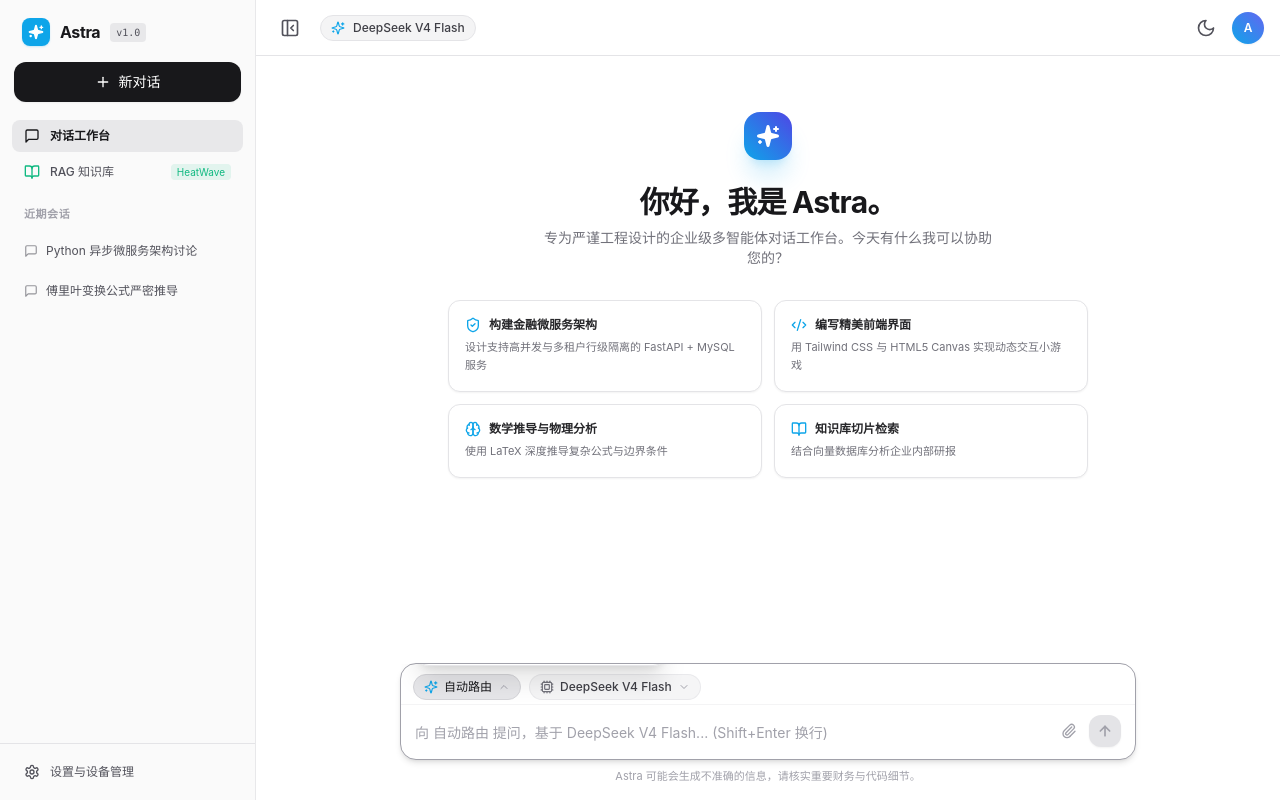
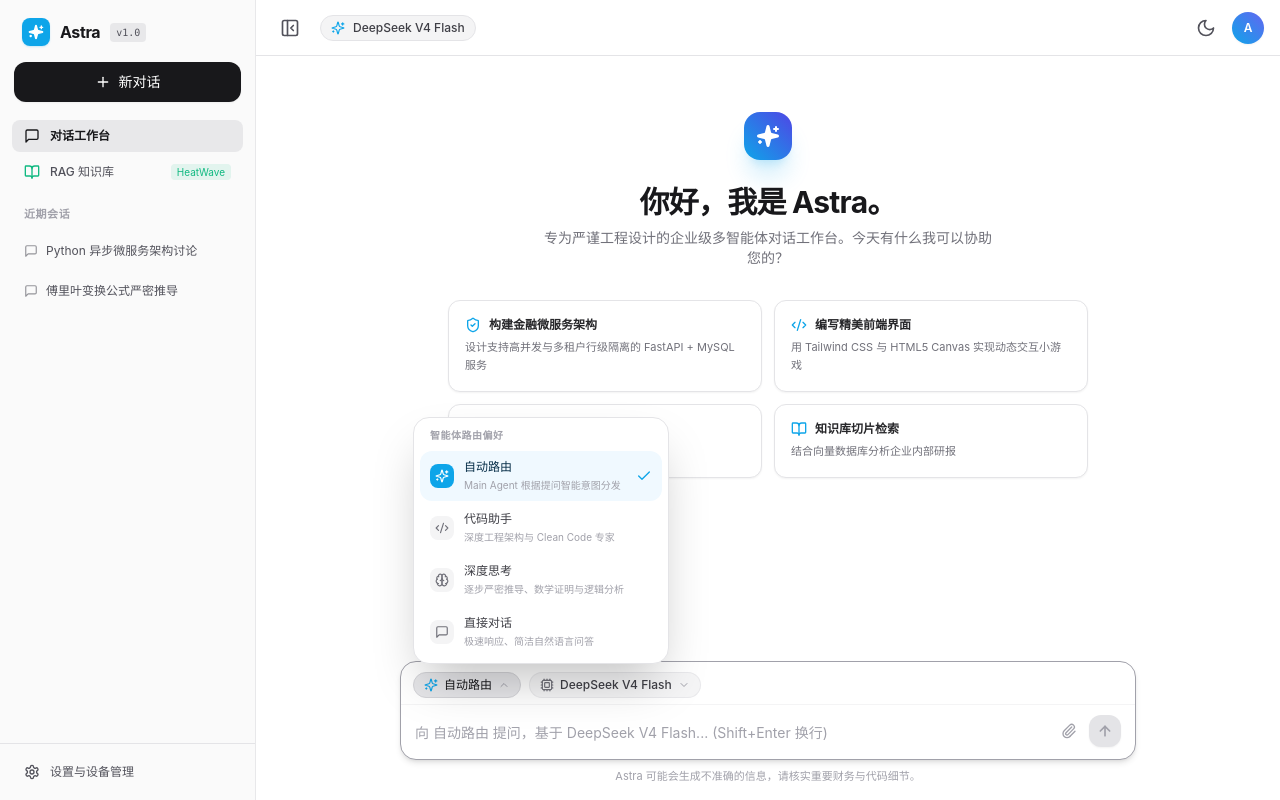
Before and after one commit to nvd11/astra, a React (Vite) app in the folder frontend/: page / in a window 1280 px wide. Both pictures are taken after a click on the button "自动路由". Built offline with nearby package versions, Linux system fonts and the light colour scheme.

Commit message:
fix(ui): remove overflow-x-auto on capsule bar to prevent popover clipping

```diff
--- a/frontend/src/components/chat/AgentSelector.tsx
+++ b/frontend/src/components/chat/AgentSelector.tsx
@@ -82,7 +82,7 @@ export const AgentSelector: React.FC = () => {
 
       {/* 悬浮 Popover 菜单 */}
       {isOpen && (
-        <div className="absolute left-0 bottom-full mb-2 w-64 rounded-2xl border border-zinc-200/90 dark:border-zinc-800 bg-white/95 dark:bg-zinc-900/95 backdrop-blur-md shadow-xl p-1.5 z-50 animate-in fade-in zoom-in-95 duration-150">
+        <div className="absolute left-0 bottom-full mb-2 w-64 rounded-2xl border border-zinc-200 dark:border-zinc-800 bg-white dark:bg-zinc-900 shadow-2xl p-1.5 z-50 animate-in fade-in zoom-in-95 duration-150">
           <div className="px-2.5 py-1 text-[10px] font-semibold text-zinc-400 dark:text-zinc-500 uppercase tracking-wider">
             智能体路由偏好
           </div>
--- a/frontend/src/components/chat/ChatInput.tsx
+++ b/frontend/src/components/chat/ChatInput.tsx
@@ -63,8 +63,8 @@ export const ChatInput: React.FC<ChatInputProps> = ({ onSendMessage }) => {
     <div className="w-full max-w-3xl mx-auto px-4 pb-4 select-none">
       {/* 悬浮输入卡片 */}
       <div className="relative rounded-2xl border border-zinc-200/90 dark:border-zinc-800 bg-white dark:bg-zinc-900/90 shadow-md hover:shadow-lg dark:shadow-2xl transition-all focus-within:border-zinc-400 dark:focus-within:border-zinc-600">
-        {/* 上方胶囊选择器工具条 (水平防溢出横滑) */}
-        <div className="px-3 pt-2.5 pb-1 flex items-center gap-2 overflow-x-auto no-scrollbar border-b border-zinc-100 dark:border-zinc-800/50">
+        {/* 上方胶囊选择器工具条 (不可使用 overflow-x-auto，避免裁切向上弹出的悬浮菜单) */}
+        <div className="px-3 pt-2.5 pb-1.5 flex items-center gap-2 border-b border-zinc-100 dark:border-zinc-800/50 relative z-20">
           <AgentSelector />
           <ModelSelector />
         </div>
--- a/frontend/src/components/chat/ModelSelector.tsx
+++ b/frontend/src/components/chat/ModelSelector.tsx
@@ -73,7 +73,7 @@ export const ModelSelector: React.FC = () => {
 
       {/* 悬浮 Popover 菜单 */}
       {isOpen && (
-        <div className="absolute left-0 bottom-full mb-2 w-72 rounded-2xl border border-zinc-200/90 dark:border-zinc-800 bg-white/95 dark:bg-zinc-900/95 backdrop-blur-md shadow-xl p-1.5 z-50 animate-in fade-in zoom-in-95 duration-150">
+        <div className="absolute left-0 bottom-full mb-2 w-72 rounded-2xl border border-zinc-200 dark:border-zinc-800 bg-white dark:bg-zinc-900 shadow-2xl p-1.5 z-50 animate-in fade-in zoom-in-95 duration-150">
           <div className="px-2.5 py-1 text-[10px] font-semibold text-zinc-400 dark:text-zinc-500 uppercase tracking-wider">
             底座推理模型
           </div>
```
